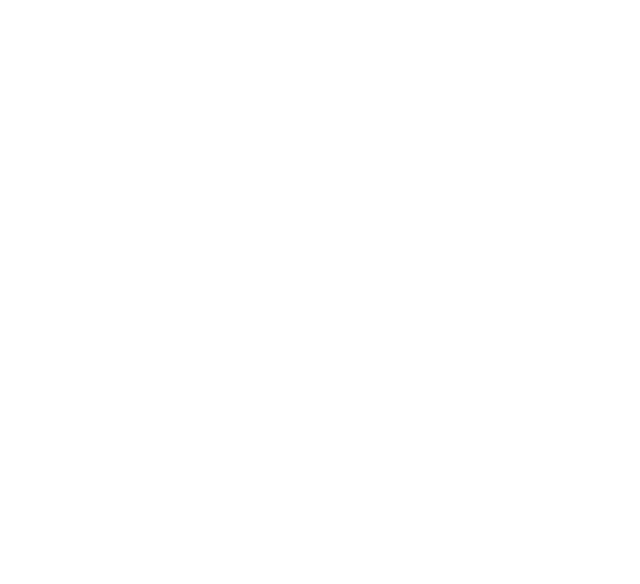
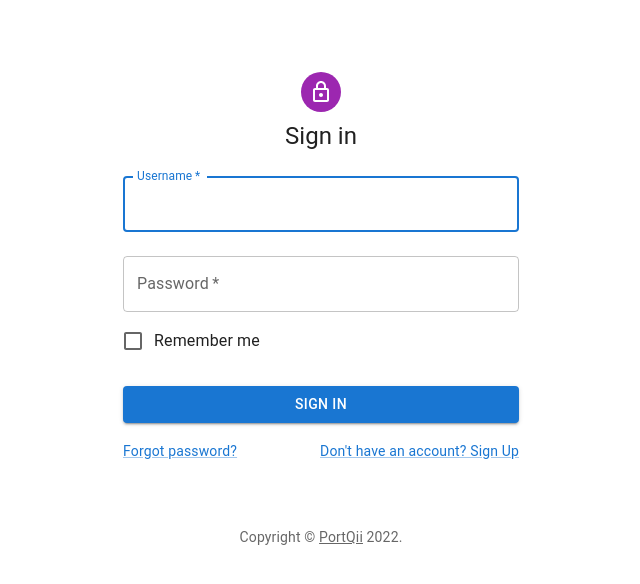
Before and after one commit to NiranjanPatil07/ReactTodo, a React (Create React App) app: page /SignIn in a window 1280 px wide. Before the commit this address had no page. Shown: the top 584 px of the page, without its empty margins (319-959 px from the left). Built offline with nearby package versions, Linux system fonts and the light colour scheme.

Commit message:
Signin SignUp changes

```diff
--- a/src/App.js
+++ b/src/App.js
@@ -12,6 +12,7 @@
       <Route path="/" element={<SignIn />}></Route>;
       <Route path="/home" element={<Home />}></Route>;
       <Route path="/SignUp" element={<SignUp />}></Route>;
+      <Route path="/SignIn" element={<SignIn />}></Route>;
     </Routes>
   );
 }
--- a/src/components/Login.js
+++ b/src/components/Login.js
@@ -145,7 +145,7 @@
                 </Link>
               </Grid>
               <Grid item>
-                <Link href="#" variant="body2" onClick={signUp}>
+                <Link variant="body2" onClick={signUp}>
                   {"Don't have an account? Sign Up"}
                 </Link>
               </Grid>
--- a/src/components/Signup.js
+++ b/src/components/Signup.js
@@ -26,8 +26,8 @@
       {...props}
     >
       {"Copyright © "}
-      <Link color="inherit" href="https://mui.com/">
-        Your Website
+      <Link color="inherit" href="https://www.portqii.com/">
+        PortQii
       </Link>{" "}
       {new Date().getFullYear()}
       {"."}
@@ -70,6 +70,11 @@
       .catch(function (error) {
         console.log(error);
       });
+  };
+
+  let signIn = () => {
+    console.log("SignIn");
+    navigate("/SignIn");
   };
 
   return (
@@ -165,8 +170,8 @@
             </Button>
             <Grid container justifyContent="flex-end">
               <Grid item>
-                <Link href="#" variant="body2">
-                  Already have an account? Sign in
+                <Link variant="body2" onClick={signIn}>
+                  {"Already have an account? Sign in"}
                 </Link>
               </Grid>
             </Grid>
```
